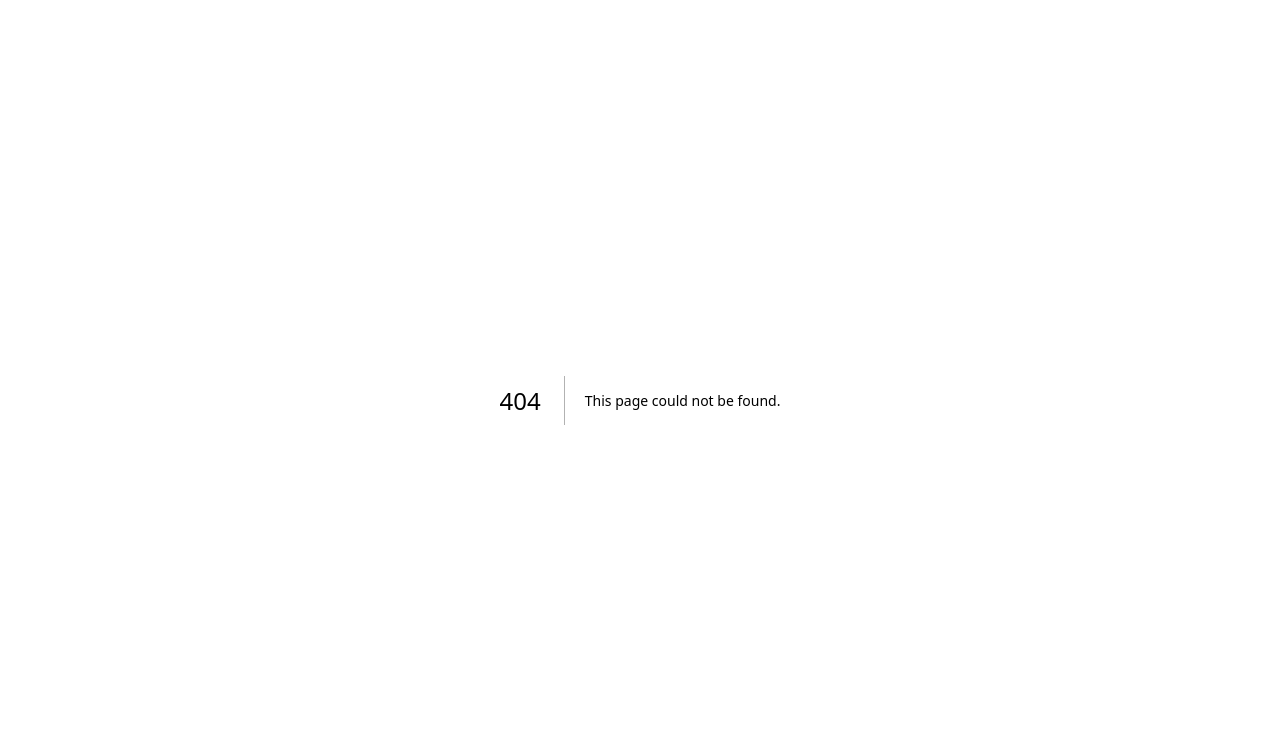
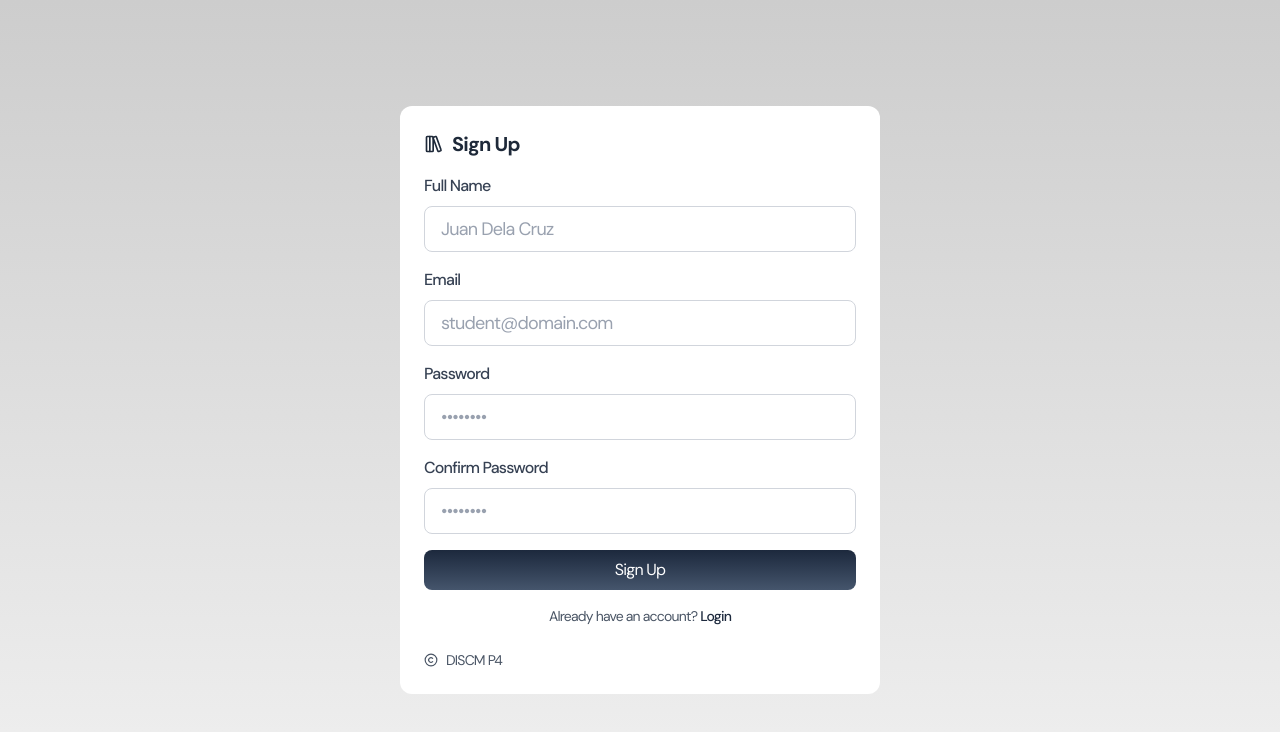
Before and after one commit to nzwh/DISCM-P4, a Next.js app in the folder frontend/: page /signup in a window 1280 px wide. Before the commit this address had no page. Shown: the top 732 px of the page. Built offline with nearby package versions, Linux system fonts and the light colour scheme; no server answers.

Commit message:
feat: temp signup

```diff
--- /dev/null
+++ b/frontend/app/signup/page.tsx
@@ -0,0 +1,168 @@
+'use client'
+
+import { useState } from 'react'
+import { supabase } from '@/lib/supabase'
+import { useRouter } from 'next/navigation'
+import { Copyright, LibraryBig } from 'lucide-react'
+
+export default function SignupPage() {
+  const router = useRouter()
+
+  const [email, setEmail] = useState('')
+  const [password, setPassword] = useState('')
+  const [confirmPassword, setConfirmPassword] = useState('')
+  const [fullName, setFullName] = useState('')
+  const [loading, setLoading] = useState(false)
+  const [error, setError] = useState('')
+
+  const handleSignup = async (e: React.FormEvent) => {
+    e.preventDefault()
+
+    if (password !== confirmPassword) {
+      setError('Passwords do not match')
+      return
+    }
+
+    setLoading(true)
+    setError('')
+
+    try {
+      // Create auth user
+      const { data, error } = await supabase.auth.signUp({
+        email,
+        password,
+      })
+
+      if (error) throw error
+
+      // Create profile
+      if (data.user) {
+        const { error: profileError } = await supabase
+          .from('profiles')
+          .insert({
+            id: data.user.id,
+            email: data.user.email,
+            full_name: fullName || email.split('@')[0],
+          })
+
+        if (profileError) {
+          console.error('Profile creation error:', profileError)
+        }
+      }
+
+      // Store token
+      if (data.session) {
+        localStorage.setItem('access_token', data.session.access_token)
+        localStorage.setItem('refresh_token', data.session.refresh_token)
+      }
+
+      router.push('/dashboard')
+    } catch (error: unknown) {
+      setError(error instanceof Error ? error.message : String(error))
+    } finally {
+      setLoading(false)
+    }
+  }
+
+  return (
+    <div id="main"
+      className="bg-linear-to-b from-[#CDCDCD] to-[#F0F0F0] min-h-screen w-full flex flex-col justify-center items-center gap-12 p-4">
+
+      <section id="container"
+        className="bg-white flex flex-col justify-between px-6 py-6 w-120 rounded-xl tracking-tighter">
+
+        <aside className="flex flex-row gap-2 w-full items-center justify-start">
+          <LibraryBig className="text-gray-800" size={20}/>
+          <h2 className="text-xl font-bold text-gray-800">
+            Sign Up
+          </h2>
+        </aside>
+
+        <form onSubmit={handleSignup}
+          className="flex flex-col gap-4 w-full mt-4">
+
+          <aside className="flex flex-col gap-2">
+            <label htmlFor="fullName"
+              className="text-base font-medium text-gray-700">
+              Full Name
+            </label>
+            <input
+              className="w-full px-4 py-2 text-lg border border-gray-300 rounded-lg text-gray-800 placeholder:text-gray-400 focus:outline-none focus:ring-0 focus:border-gray-500"
+              type="text"
+              value={fullName}
+              onChange={(e) => setFullName(e.target.value)}
+              placeholder="Juan Dela Cruz" />
+          </aside>
+
+          <aside className="flex flex-col gap-2">
+            <label htmlFor="email"
+              className="text-base font-medium text-gray-700">
+              Email
+            </label>
+            <input
+              className="w-full px-4 py-2 text-lg border border-gray-300 rounded-lg text-gray-800 placeholder:text-gray-400 focus:outline-none focus:ring-0 focus:border-gray-500"
+              type="email"
+              value={email}
+              onChange={(e) => setEmail(e.target.value)}
+              placeholder="student@domain.com"
+              required />
+          </aside>
+
+          <aside className="flex flex-col gap-2">
+            <label htmlFor="password"
+              className="text-base font-medium text-gray-700">
+              Password
+            </label>
+            <input
+              type="password"
+              value={password}
+              onChange={(e) => setPassword(e.target.value)}
+              className="w-full px-4 py-2 text-lg border border-gray-300 rounded-lg text-gray-800 placeholder:text-gray-400 focus:outline-none focus:ring-0 focus:border-gray-500"
+              placeholder="••••••••"
+              required />
+          </aside>
+
+          <aside className="flex flex-col gap-2">
+            <label htmlFor="confirmPassword"
+              className="text-base font-medium text-gray-700">
+              Confirm Password
+            </label>
+            <input
+              type="password"
+              value={confirmPassword}
+              onChange={(e) => setConfirmPassword(e.target.value)}
+              className="w-full px-4 py-2 text-lg border border-gray-300 rounded-lg text-gray-800 placeholder:text-gray-400 focus:outline-none focus:ring-0 focus:border-gray-500"
+              placeholder="••••••••"
+              required />
+          </aside>
+
+          {error && (
+            <div className="bg-red-50 text-red-600 p-3 rounded-lg text-sm">
+              {error}
+            </div>
+          )}
+
+          <button
+            type="submit"
+            disabled={loading}
+            className="w-full bg-linear-to-b from-slate-800 to-slate-600 cursor-pointer text-white py-2 px-4 rounded-lg disabled:opacity-50 disabled:cursor-not-allowed transition-colors">
+            {loading ? 'Creating account...' : 'Sign Up'}
+          </button>
+
+          <p className="text-sm text-gray-600 text-center">
+            Already have an account?{' '}
+            <a href="/" className="text-slate-800 font-medium hover:underline">
+              Login
+            </a>
+          </p>
+        </form>
+
+        <aside className="mt-6 text-sm text-gray-600 justify-start flex flex-row items-center gap-2">
+          <Copyright size={14}/>
+          <h6>DISCM P4</h6>
+        </aside>
+
+      </section>
+    </div>
+  )
+}
```
